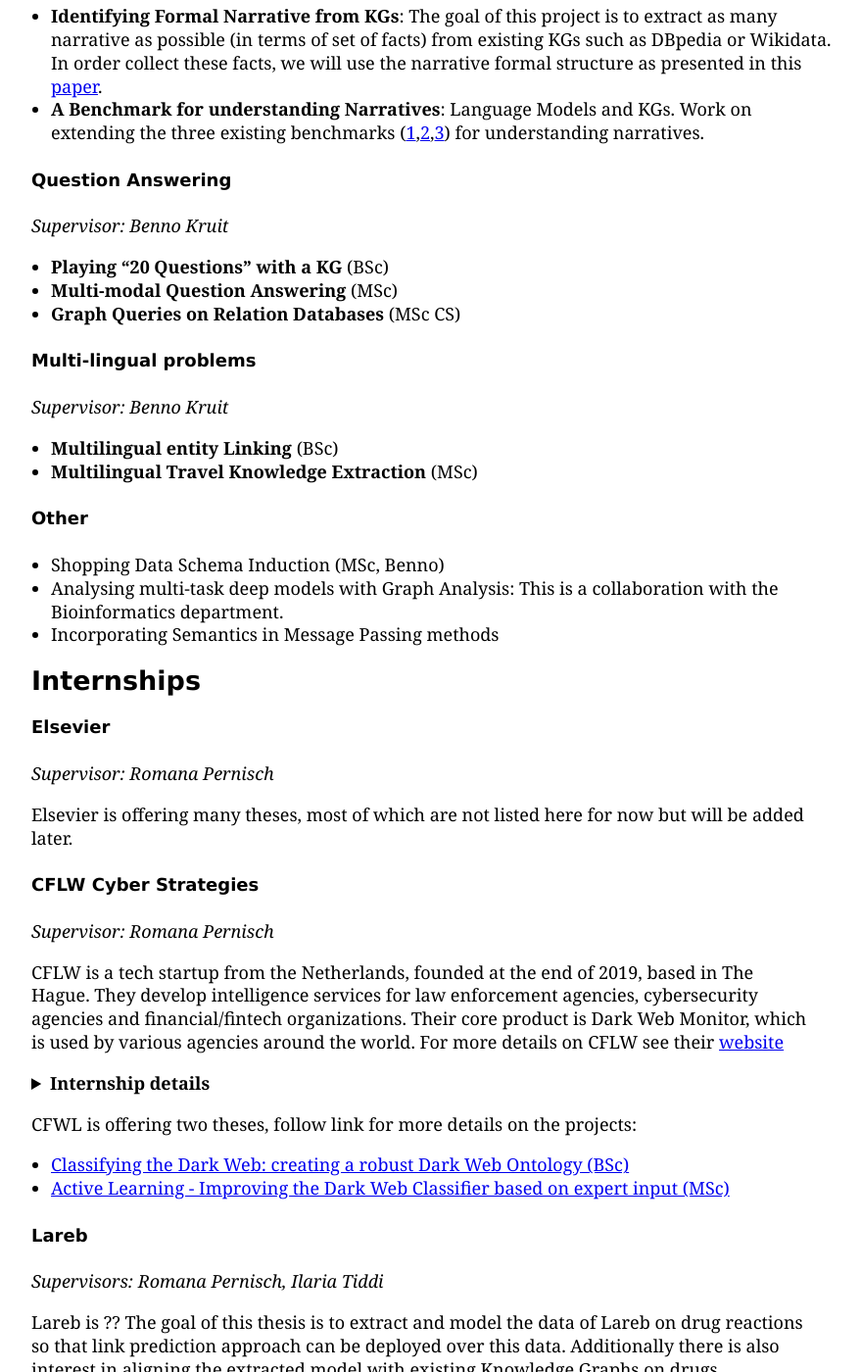
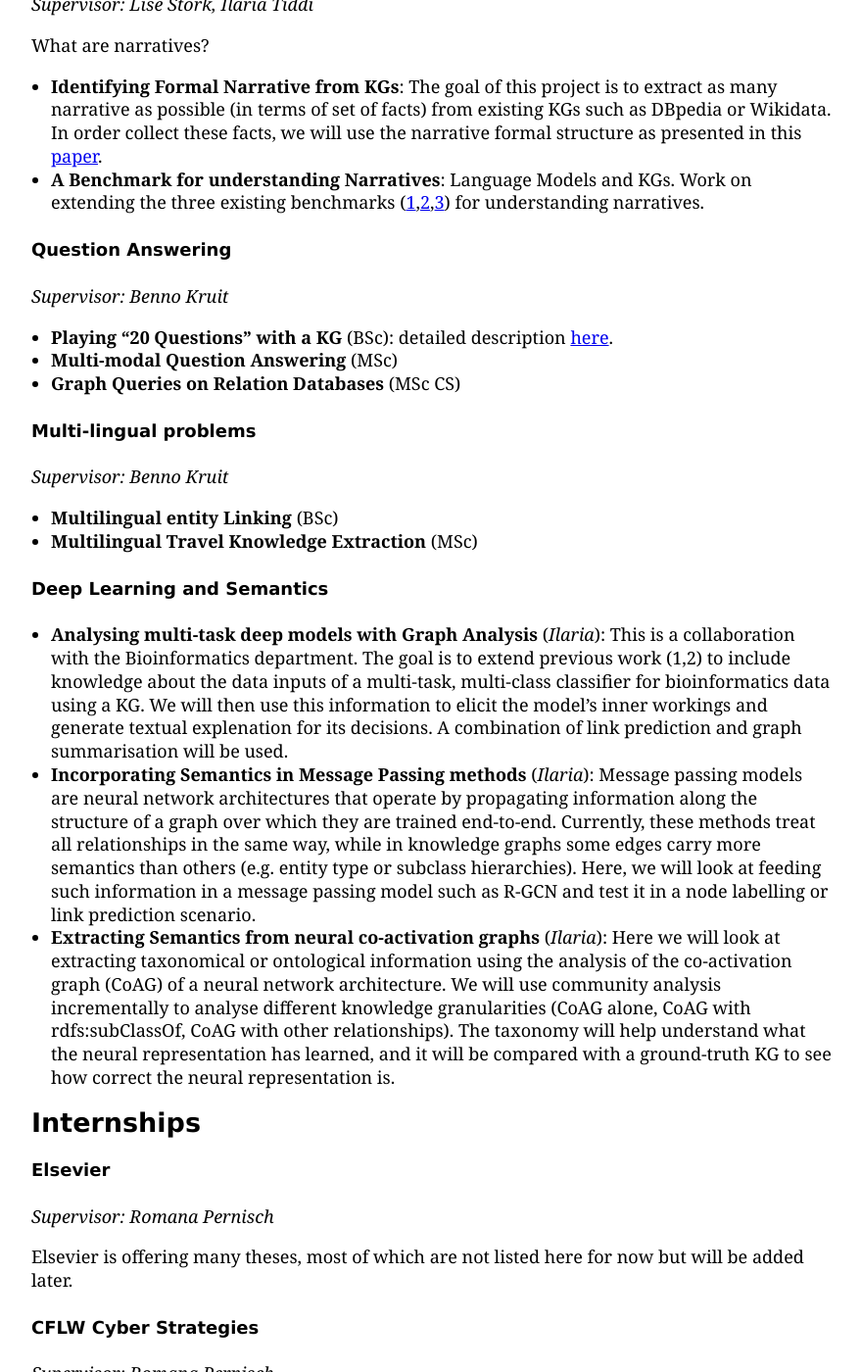
Before and after one commit to kai-vu/site, a Jekyll site: the page built from theses/index.md, in a window 1280 px wide and 1400 px high, scrolled down 1907 px. Shown: the whole window at 98% size, without its empty margins (208-1087 px from the left). Built offline with Jekyll 4.4.1, drawn with Linux system fonts in a browser that asks for light colours; our own code applies the rules of GitHub Pages for plain Markdown files; some of the changed text lies outside the part shown.

Commit message:
added more theses descriptions

```diff
--- a/theses/index.md
+++ b/theses/index.md
@@ -38,6 +38,7 @@
 - **Information extraction from Structured lists** (BSC, *Benno*)
 - **Higher-arty Relation Extraction with Qualifiers** (MSc, *Benno*)
 - **Multilingual Travel Knowledge Extraction** (MSc, *Benno*)
+- **Data Schema Induction for Shopping** (MSc, *Benno*): The goal is to investigate approaches for inducing a ceherent ontology for product descriptions. More information is available <a href="BK_shopping">here</a>.
 
 #### Argument Mining
 *Supervisor: Loan Ho*
@@ -57,7 +58,7 @@
 #### Question Answering
 *Supervisor: Benno Kruit*
 
-- **Playing "20 Questions" with a KG** (BSc)
+- **Playing "20 Questions" with a KG** (BSc): detailed description <a href="BK_20questions">here</a>.
 - **Multi-modal Question Answering** (MSc)
 - **Graph Queries on Relation Databases** (MSc CS)
 
@@ -69,10 +70,10 @@
 - **Multilingual Travel Knowledge Extraction** (MSc)
 
 
-#### Other
-- Shopping Data Schema Induction (MSc, Benno)
-- Analysing multi-task deep models with Graph Analysis: This is a collaboration with the Bioinformatics department.
-- Incorporating Semantics in Message Passing methods
+#### Deep Learning and Semantics
+- **Analysing multi-task deep models with Graph Analysis** (*Ilaria*): This is a collaboration with the Bioinformatics department. The goal is to extend previous work (1,2) to include knowledge about the data inputs of a multi-task, multi-class classifier for bioinformatics data using a KG. We will then use this information to elicit the model's inner workings and generate textual explenation for its decisions. A combination of link prediction and graph summarisation will be used.
+- **Incorporating Semantics in Message Passing methods** (*Ilaria*): Message passing models are neural network architectures that operate by propagating information along the structure of a graph over which they are trained end-to-end. Currently, these methods treat all relationships in the same way, while in knowledge graphs some edges carry more semantics than others (e.g. entity type or subclass hierarchies). Here, we will look at feeding such information in a message passing model such as R-GCN and test it in a node labelling or link prediction scenario.
+- **Extracting Semantics from neural co-activation graphs** (*Ilaria*): Here we will look at extracting taxonomical or ontological information using the analysis of the co-activation graph (CoAG) of a neural network architecture. We will use community analysis incrementally to analyse different knowledge granularities (CoAG alone, CoAG with rdfs:subClassOf, CoAG with other relationships). The taxonomy will help understand what the neural representation has learned, and it will be compared with a ground-truth KG to see how correct the neural representation is.
 
 ## Internships
 
@@ -88,17 +89,22 @@
 
 <details>
 <summary>Internship details</summary>
-
-**Requirements:**
-- Students are expected to be at the office at least once a week on Thursdays. The CFLW office is at the Hague Security Delta, next to Laan van NOI railway station.
-- Students must be technically skilled in computer science, artificial intelligence, digital technologies, forensics or any other related background.
-- Students need to be intrinsically motivated to make cyberspace a little bit safer.
-
-**Benefits:**
-- Students will receive an internship fee.
-- Students will learn how a startup works as they will take part in the company operations.
-- They formulate student projects in a way so students can realize a real-world impact on security.
-
+<p>
+Requirements:
+<ul>
+    <li>Students are expected to be at the office at least once a week on Thursdays. The CFLW office is at the Hague Security Delta, next to Laan van NOI railway station.</li>
+    <li>Students must be technically skilled in computer science, artificial intelligence, digital technologies, forensics or any other related background.</li>
+    <li>Students need to be intrinsically motivated to make cyberspace a little bit safer.</li>
+</ul>
+</p>
+<p>
+Benefits:
+<ul>
+    <li>Students will receive an internship fee.</li>
+    <li>Students will learn how a startup works as they will take part in the company operations.</li>
+    <li>They formulate student projects in a way so students can realize a real-world impact on security.</li>
+</ul>
+</p>
 </details>
 
 CFWL is offering two theses, follow link for more details on the projects:
```
Also changed, not shown: theses/BK_20questions.md (added, +37 -0 lines), theses/BK_shopping.md (added, +19 -0 lines).
